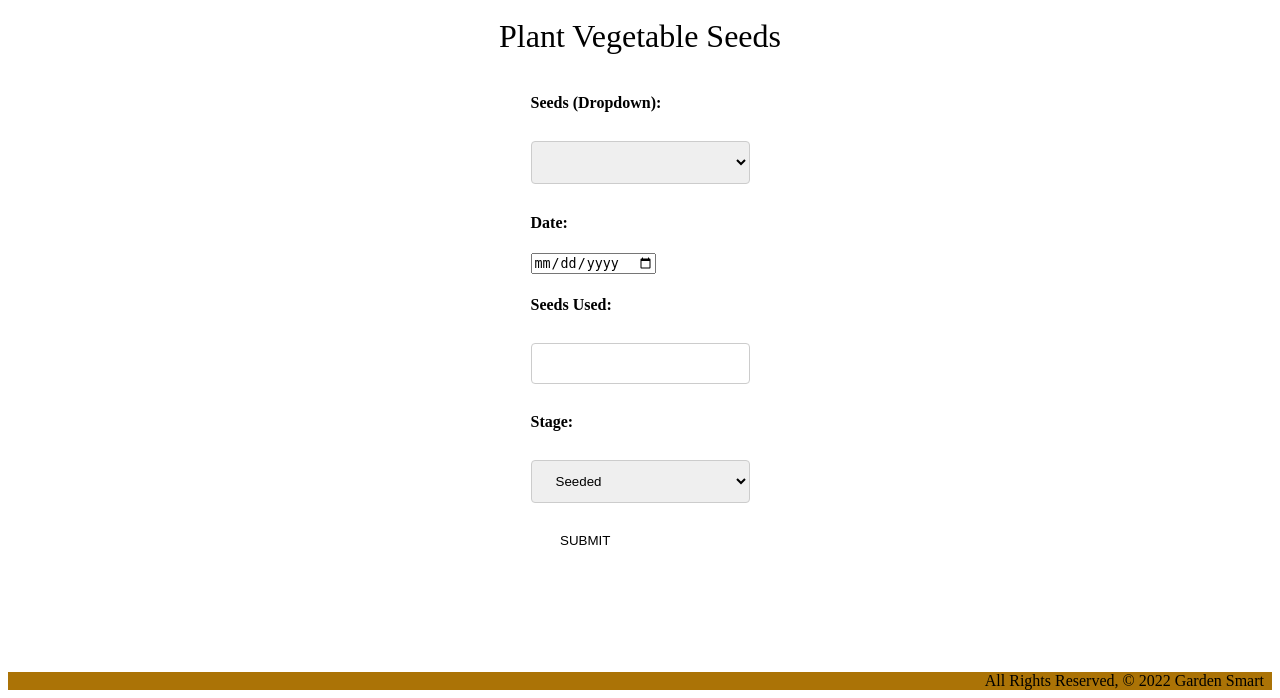
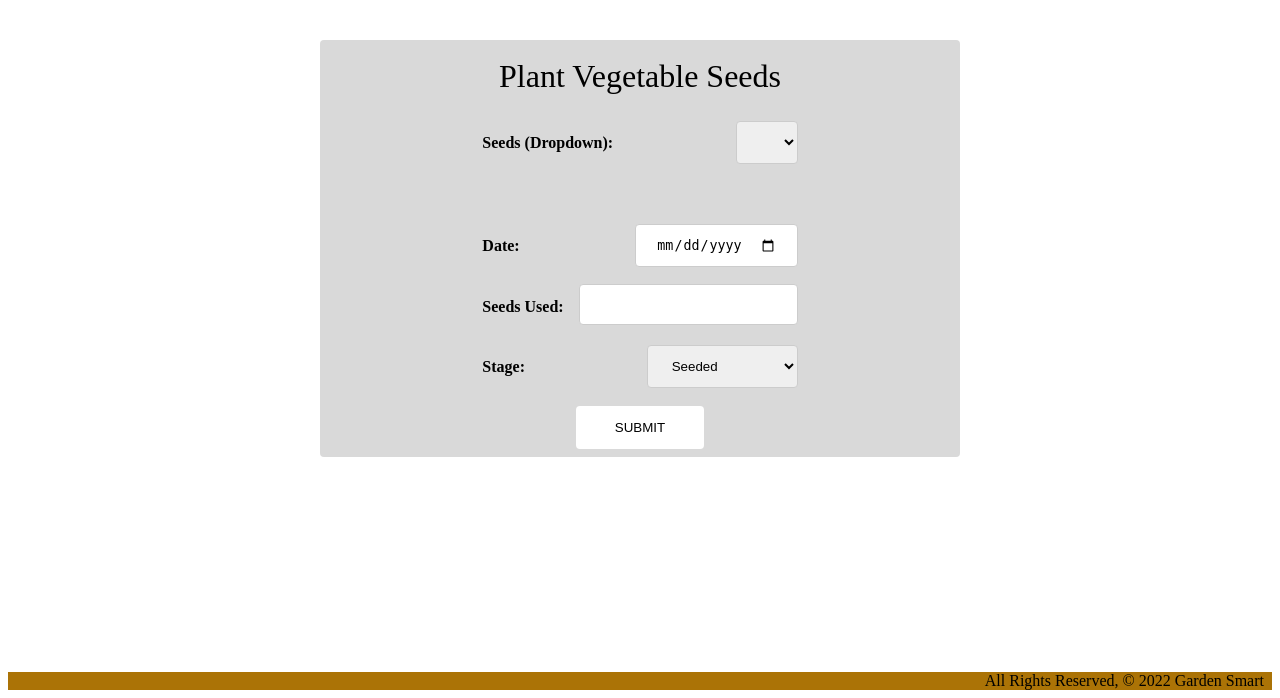
Before and after one commit to YaroslavSnigur/Garden-Smart, a Django app: page /veggies/create/ in a window 1280 px wide. Shown: the part 118-816 px from the top of the page. Run offline with Django 4.2, Linux system fonts and the light colour scheme; data that the repository does not hold is empty.

Commit message:
added css

```diff
--- a/gardensmart/main_app/static/css/style.css
+++ b/gardensmart/main_app/static/css/style.css
@@ -298,26 +298,37 @@ h1 {
   font-weight: 500;
   text-align: center;
 }
+
 .add-btn {
   text-align: center;
 }
+
 /*===========STYLING FOR ADDING FORM ============*/
 
 .add-form {
   background-color: #d9d9d9;
-  width: 40%;
+  min-width: 640px;
   height: 40%;
   text-align: center;
   margin-top: 40px;
   display: flex;
   flex-direction: column;
   justify-content: center;
-  padding-left: 30px;
+  border-radius: 4px;
+}
+
+.form {
+  width: 100%;
+  text-align: center;
+  display: flex;
+  flex-direction: row;
+  justify-content: center;
+  box-sizing: border-box;
 }
 
 input[type="text"],
 select {
-  width: 100%;
+  min-width: 100%;
   padding: 12px 20px;
   margin: 8px 0;
   display: inline-block;
@@ -327,7 +338,7 @@ select {
 }
 
 input[type="submit"] {
-  width: 50%;
+  width: 20%;
   background-color: #ffffff;
   color: black;
   padding: 14px 20px;
@@ -347,6 +358,27 @@ input[type="number"] {
   border-radius: 4px;
   box-sizing: border-box;
 }
+
+input[type="date"] {
+  width: 100%;
+  padding: 12px 20px;
+  margin: 8px 0;
+  display: inline-block;
+  border: 1px solid #ccc;
+  border-radius: 4px;
+  box-sizing: border-box;
+}
+
+input[type="option"] {
+  width: 100%;
+  padding: 12px 20px;
+  margin: 8px 0;
+  display: inline-block;
+  border: 1px solid #ccc;
+  border-radius: 4px;
+  box-sizing: border-box;
+}
+
 
 input[type="submit"]:hover {
   background-color: rgba(171, 115, 6, 1);
@@ -389,3 +421,21 @@ input[type="submit"]:hover {
 .cost-data-input-container {
   margin-left: 10px;
 }
+
+/*===========STYLING FOR Plant Veg ============*/
+.plant-form-row {
+  display: flex;
+  flex-direction: row;
+  justify-content: space-between;
+  align-items: flex-start;
+}
+
+.planting-form-div {
+  display: flex;
+  flex-direction: column;
+  justify-content: left;
+}
+
+.input-container {
+  margin-left: 15px;
+}
--- a/gardensmart/main_app/templates/main_app/input_form.html
+++ b/gardensmart/main_app/templates/main_app/input_form.html
@@ -10,7 +10,7 @@
   {% else %}
   <div><h1>Add To Store</h1></div>
   {% endif %}
-  <div>
+  <div class="form">
   <form action="" method="post">
     {% csrf_token %}
     <table>
--- a/gardensmart/main_app/templates/veggies/veg_form.html
+++ b/gardensmart/main_app/templates/veggies/veg_form.html
@@ -1,40 +1,48 @@
 {% extends 'base.html' %} {% block content %}
-
-<h1>Plant Vegetable Seeds</h1>
-
+<div class="add-form">
+<div><h1>Plant Vegetable Seeds</h1></div>
+<div class="form">
 {{ seedslist |json_script:"seedArray" }}
 <form action="{% url 'veg_add' %}" method="POST">
   {% csrf_token %}
-  <div class="planting-form-div">
-    <div class="plant-form">
-      <h4>Seeds (Dropdown):</h4>
+      <div class="plant-form-row">
+      <div><h4>Seeds (Dropdown):</h4></div>
+      <div class="input-container">
       <select id="veg-seed" name="name" required>
         {% for seed in seeds %}
         <option value="{{seed.name}}">{{ seed.name }}</option>
         {% endfor %}
-      </select>
+      </select></div></div>
 
       <!-- hidden inputs to set name, description, etc-->
-      <h4 id="veg-desc"></h4>
-      <input type="hidden" id="veg-desc-input" name="description" />
-      <h4 id="veg-cost"></h4>
-      <input type="hidden" id="veg-cost-input" name="cost" />
+      <div class="plant-form-row">
+      <div><h4 id="veg-desc"></h4></div>
+      <div class="input-container">
+        <input type="hidden" id="veg-desc-input" name="description" /></div></div>
+
+    <div class="plant-form-row">
+      <div><h4 id="veg-cost"></h4></div>
+      <div class="input-container">
+        <input type="hidden" id="veg-cost-input" name="cost" /></div></div>
       <!--form fields-->
-      <h4>Date:</h4>
-      <input type="date" name="date" required />
-      <h4>Seeds Used:</h4>
-      <input type="number" name="planted" required />
-      <h4>Stage:</h4>
-      <select id="stage" name="stage" required>
+      <div class="plant-form-row">
+      <div><h4>Date:</h4></div>
+      <div class="input-container"><input type="date" name="date" required /></div></div>
+      <div class="plant-form-row">
+      <div><h4>Seeds Used:</h4></div>
+      <div class="input-container"><input type="number" name="planted" required /></div></div>
+      <div class="plant-form-row">
+      <div><h4>Stage:</h4></div>
+      <div class="input-container"><select id="stage" name="stage" required>
         {% for idx in stages %}
         <option value="{{idx.0}}">{{idx.1}}</option>
         {% endfor %}
-      </select>
+      </select></div></div>
     </div>
-  </div>
-  <input type="submit" value="Submit" class="btn" />
+ <div>
+  <input type="submit" value="Submit" class="btn"></div>
 </form>
-
+</div>
 <script type="text/javascript">
   //capture the seedArray passed in
   const seedsList = JSON.parse(
@@ -71,4 +79,5 @@
   });
 </script>
 
+
 {% endblock %}
```
Also changed, not shown: gardensmart/main_app/templates/main_app/veg_form.html (+7 -4 lines).
